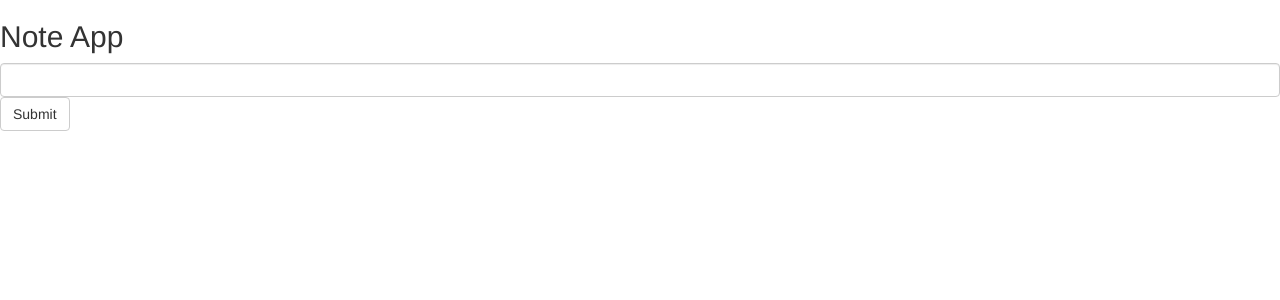
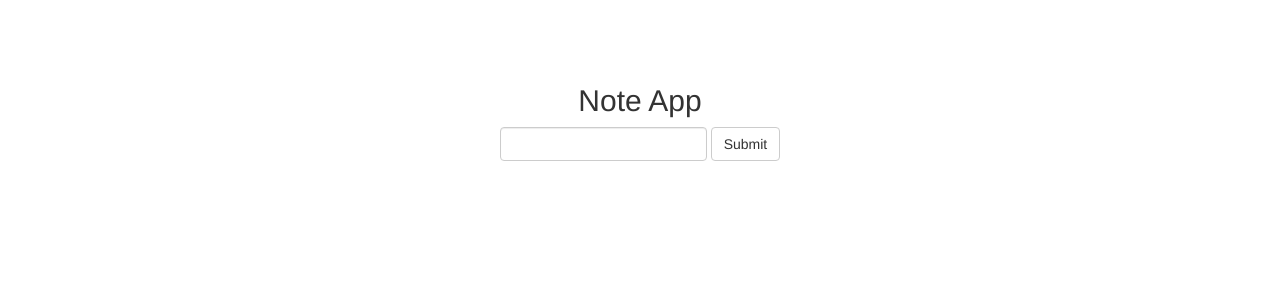
Before and after one commit to DaveLawes/react-note-app, a React (Create React App) app: page / in a window 1280 px wide. Shown: the top 300 px of the page. Built offline with nearby package versions, Linux system fonts and the light colour scheme.

Commit message:
style: index.css added

```diff
--- a/src/components/App.js
+++ b/src/components/App.js
@@ -19,8 +19,9 @@ class App extends Component {
     return (
       <div>
         <h2>Note App</h2>
-        <Form>
+        <Form inline>
           <FormControl onChange={event => this.setState({ text: event.target.value })}/>
+          {' '}
           <Button onClick={() => console.log(this.state)}>Submit</Button>
         </Form>
       </div>
--- /dev/null
+++ b/src/index.css
@@ -0,0 +1,4 @@
+body {
+  text-align: center;
+  padding: 5%;
+}
--- a/src/index.js
+++ b/src/index.js
@@ -1,5 +1,6 @@
 import React from 'react';
 import ReactDOM from 'react-dom';
 import App from './components/App';
+import './index.css';
 
 ReactDOM.render(<App />, document.getElementById('root'));
```
